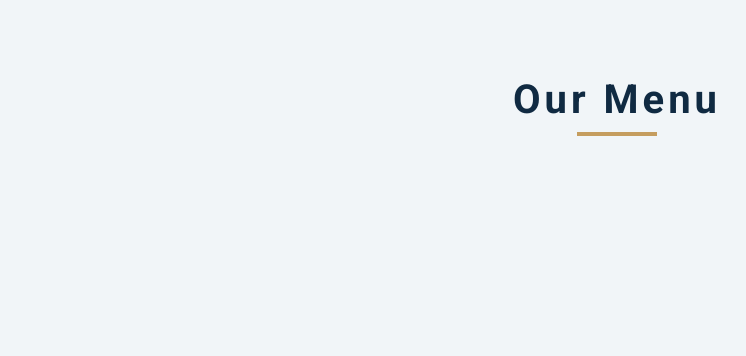
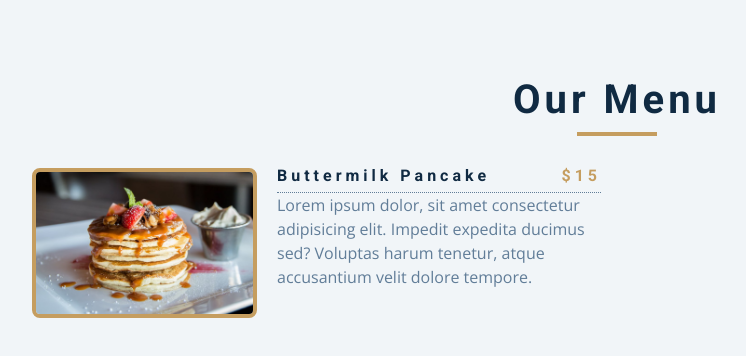
Before and after one commit to kelvinrandu/javascript-menu, a plain HTML site: page index.html in a window 1280 px wide. Shown: the whole page, without its empty margins (23-769 px from the left). Drawn offline with nearby package versions, Linux system fonts and the light colour scheme.

Commit message:
added item article

```diff
--- a/index.html
+++ b/index.html
@@ -16,7 +16,19 @@
             <h2>our menu</h2>
             <div class="underline"></div>
         </div>
-        <div class="section-center"></div>
+        <div class="section-center">
+            <article class="menu-item">
+                <img src="./menu-item.jpeg" class="photo" alt="menu item">
+                <div class="item-info">
+                    <header>
+                        <h4>buttermilk pancake</h4>
+                        <h4 class="price">$15</h4>
+
+                    </header>
+                    <p>Lorem ipsum dolor, sit amet consectetur adipisicing elit. Impedit expedita ducimus sed? Voluptas harum tenetur, atque accusantium velit dolore tempore.</p>
+                </div>
+            </article>
+        </div>
     </section>
     <script src="js/app.js"></script>
 </body>
```
Also changed, not shown: menu-item.jpeg (added).
